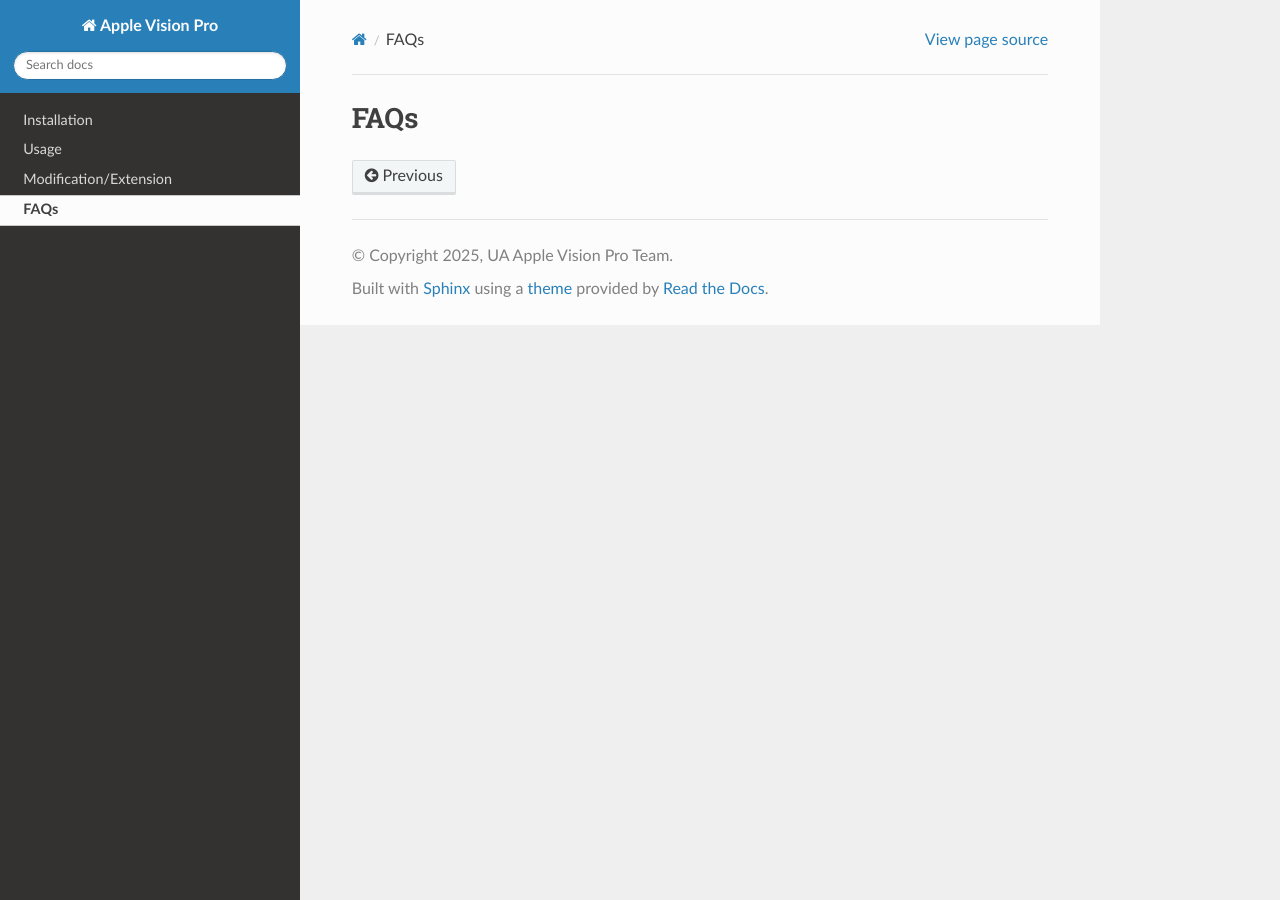
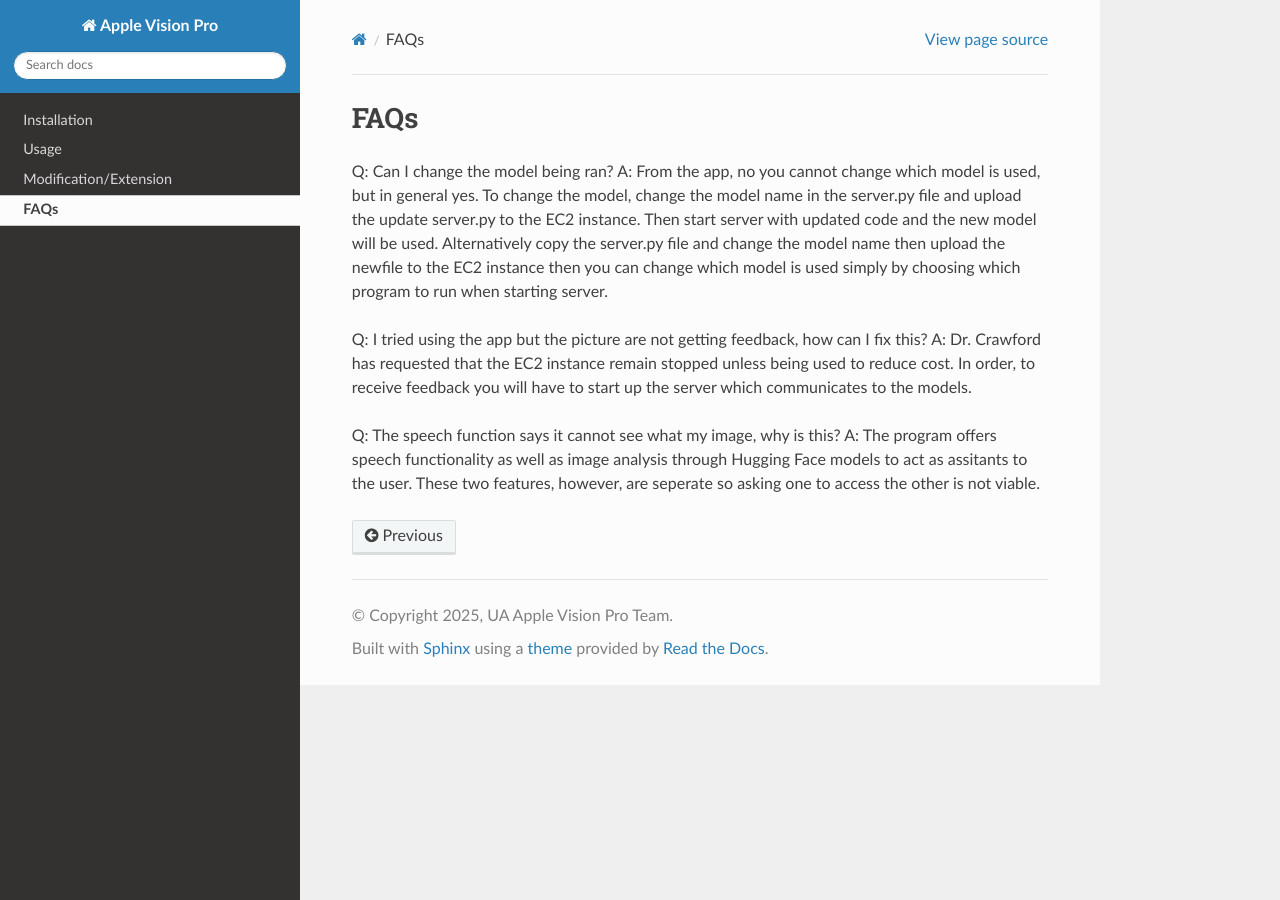
Before and after one commit to Apple-Vision-Pro-UA-CS495/apple-vision-pro-tutorial, a Sphinx documentation site: the page built from docs/source/faqs.rst, in a window 1280 px wide. Built offline with Sphinx 7.4.7 and the Read the Docs theme 3.1.0, drawn with Linux system fonts in a browser that asks for light colours.

Commit message:
Update faqs.rst

```diff
--- a/docs/source/faqs.rst
+++ b/docs/source/faqs.rst
@@ -1,2 +1,11 @@
 FAQs
 =======================
+
+Q: Can I change the model being ran?
+A: From the app, no you cannot change which model is used, but in general yes. To change the model, change the model name in the server.py file and upload the update server.py to the EC2 instance. Then start server with updated code and the new model will be used. Alternatively copy the server.py file and change the model name then upload the newfile to the EC2 instance then you can change which model is used simply by choosing which program to run when starting server.
+
+Q: I tried using the app but the picture are not getting feedback, how can I fix this?
+A: Dr. Crawford has requested that the EC2 instance remain stopped unless being used to reduce cost. In order, to receive feedback you will have to start up the server which communicates to the models.
+
+Q: The speech function says it cannot see what my image, why is this?
+A: The program offers speech functionality as well as image analysis through Hugging Face models to act as assitants to the user. These two features, however, are seperate so asking one to access the other is not viable.
```
